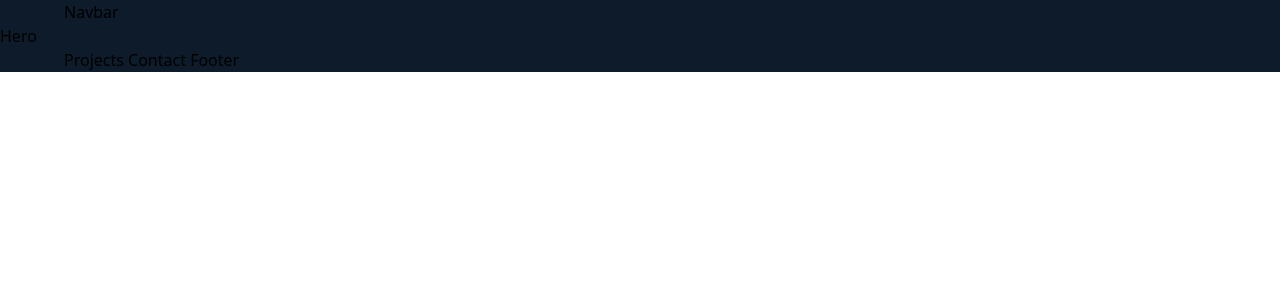
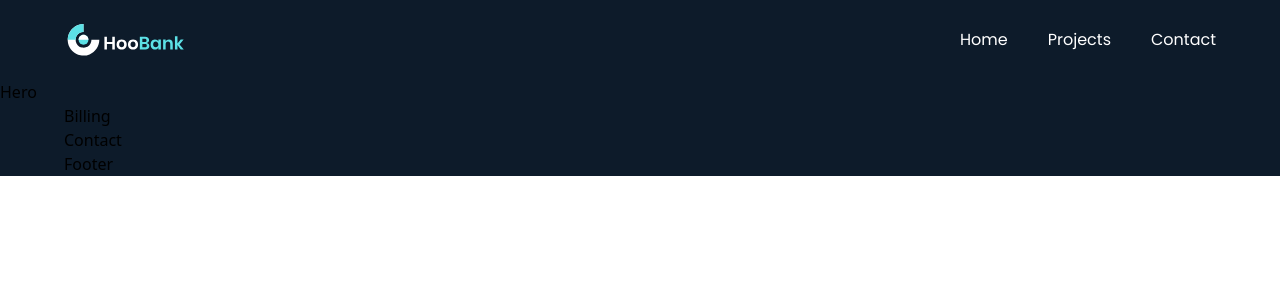
Before and after one commit to Dorus-vda/React-portfolio, a React (Vite) app: page / in a window 1280 px wide. Shown: the top 300 px of the page. Built offline with nearby package versions, Linux system fonts and the light colour scheme.

Commit message:
Navbar update

```diff
--- a/src/App.jsx
+++ b/src/App.jsx
@@ -1,24 +1,25 @@
-import React from 'react'
+import React from 'react';
 import styles from './style';
+import { Contact, Footer, Hero, Navbar, Projects} from './components';
 
 const App = () => (
   <div className="bg-primary w-full overflow-hidden">
       <div className={`${styles.paddingX} ${styles.flexCenter}`}>
         <div className={`${styles.boxWidth}`}>
-          Navbar
+          <Navbar></Navbar>
         </div>
       </div>
       <div className={`bg-primary ${styles.flexStart}`}>
         <div className={`${styles.boxWidth}`}>
-          Hero
+          <Hero></Hero>
         </div>
       </div>
 
       <div className={`bg-primary ${styles.paddingX} ${styles.flexStart}`}>
         <div className={`${styles.boxWidth}`}>
-          Projects
-          Contact
-          Footer
+          <Projects></Projects>
+          <Contact></Contact>
+          <Footer></Footer>
         </div>
       </div>
   </div>
--- /dev/null
+++ b/src/components/Contact.jsx
@@ -0,0 +1,9 @@
+import React from 'react'
+
+const Contact = () => {
+  return (
+    <div>Contact</div>
+  )
+}
+
+export default Contact
--- /dev/null
+++ b/src/components/Footer.jsx
@@ -0,0 +1,9 @@
+import React from 'react'
+
+function Footer() {
+  return (
+    <div>Footer</div>
+  )
+}
+
+export default Footer
--- /dev/null
+++ b/src/components/Hero.jsx
@@ -0,0 +1,8 @@
+import React from 'react'
+
+const Hero = () => (
+    <div>Hero</div>
+)
+
+
+export default Hero
--- /dev/null
+++ b/src/components/Navbar.jsx
@@ -0,0 +1,35 @@
+import {useState} from 'react'
+
+import { close, logo, menu} from '../assets'
+import { navLinks } from '../constants'
+
+const Navbar = () => {
+  const [toggle, setToggle] = useState(false)
+
+  return (
+    <nav className='w-full flex py-6 justify-between items-center navbar'>
+      <img src={logo} alt="portfolio logo" className='w-[124px] h-[32px]'/>
+      <ul className='list-none sm:flex hidden justify-end items-center flex-1'>
+        {navLinks.map((nav, index) => (
+          <li key={nav.id} className={`font-poppins font-normal cursor-pointer text-[16px] ${index === navLinks.length - 1 ? 'mr-0' : 'mr-10'}  text-white`}>
+            <a href={`#${nav.id}`}>{nav.title}</a>
+          </li>
+        ))}
+      </ul>
+
+      <div className='sm:hidden flex flex-1 justify-end items-center'>
+        <img src={toggle ? close : menu} alt='menu' className='w-[28px] h-[28px] object-contain' onClick={() => setToggle((prev) => !prev)}/>
+        <div className={`${toggle ? 'flex' : 'hidden'} p-6 bg-black-gradient absolute top-20 right-0 mx-4 my-2 min-w-[140px] rounded-xl sidebar`}>
+          <ul className='list-none flex flex-col justify-end items-center flex-1'>
+            {navLinks.map((nav, index) => (
+              <li key={nav.id} className={`font-poppins font-normal cursor-pointer text-[16px] ${index === navLinks.length - 1 ? 'mr-0' : 'mb-4'}  text-white`}>
+                <a href={`#${nav.id}`}>{nav.title}</a>
+              </li>
+            ))}
+          </ul>
+        </div>
+      </div>
+    </nav>
+  )
+}
+export default Navbar
--- /dev/null
+++ b/src/components/Projects.jsx
@@ -0,0 +1,9 @@
+import React from 'react'
+
+function Billing() {
+  return (
+    <div>Billing</div>
+  )
+}
+
+export default Billing
--- /dev/null
+++ b/src/components/index.js
@@ -0,0 +1,13 @@
+import Contact from './Contact';
+import Footer from './Footer';
+import Hero from './Hero';
+import Navbar from './Navbar';
+import Projects from './Projects';
+
+export {
+  Contact,
+  Footer,
+  Hero,
+  Navbar,
+  Projects,
+};
--- a/src/constants/index.js
+++ b/src/constants/index.js
@@ -6,16 +6,12 @@ export const navLinks = [
     title: "Home",
   },
   {
-    id: "features",
-    title: "Features",
+    id: "projects",
+    title: "Projects",
   },
   {
-    id: "product",
-    title: "Product",
-  },
-  {
-    id: "clients",
-    title: "Clients",
+    id: "contact",
+    title: "Contact",
   },
 ];
 
```
